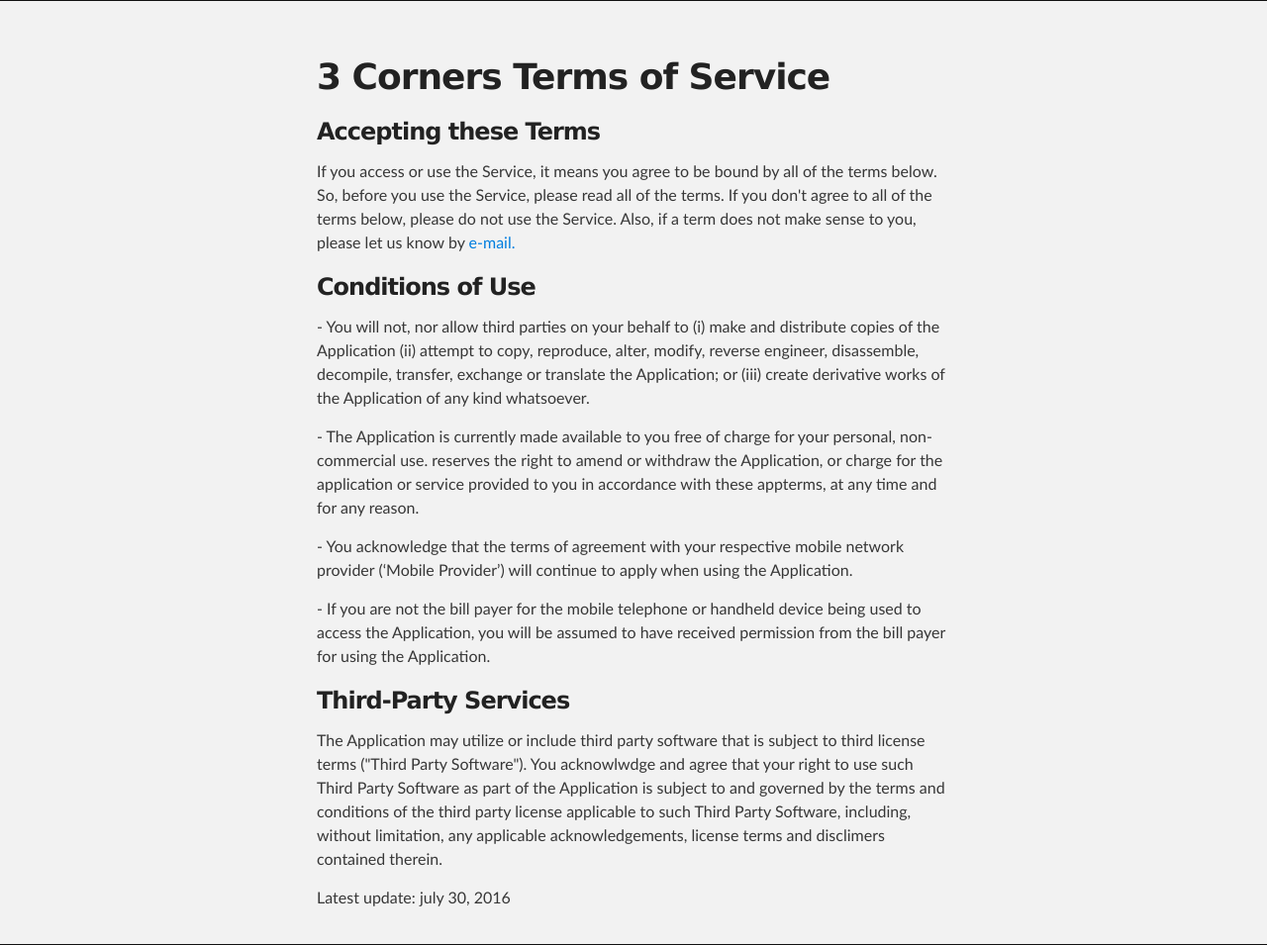
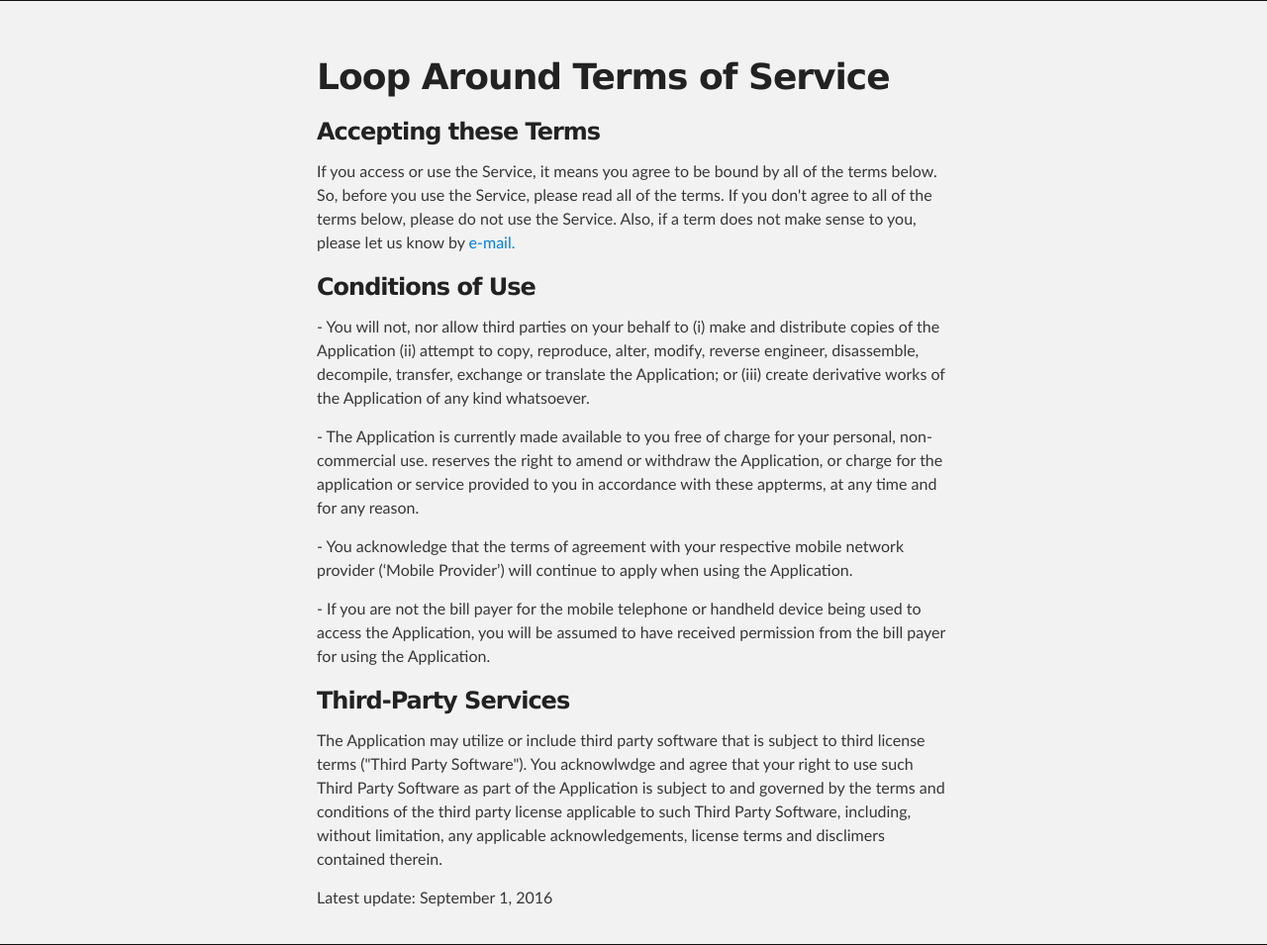
Before and after one commit to einal/3-corners.terms, a plain HTML site: page index.html in a window 1280 px wide. Shown: the whole page at 99% size. Drawn offline with Linux system fonts and the light colour scheme.

Commit message:
new release

```diff
--- a/index.html
+++ b/index.html
@@ -4,11 +4,11 @@
   <head>
     <meta charset='utf-8'>
     <meta http-equiv="X-UA-Compatible" content="chrome=1">
-    <meta name="description" content="3-corners-privacypolicy : ">
+    <meta name="description" content="loop-Around-privacypolicy : ">
 
     <link rel="stylesheet" type="text/css" media="screen" href="stylesheets/stylesheet.css">
 
-    <title>3 Corners privacypolicy</title>
+    <title>Loop Around privacypolicy</title>
   </head>
 
   <body>
@@ -19,7 +19,7 @@
       <section id="main_content" class="inner">
 
 <h1>
-3 Corners Terms of Service</h1>
+Loop Around Terms of Service</h1>
 
 <h3>
 Accepting these Terms</h3>
@@ -48,7 +48,7 @@ you will be assumed to have received permission from the bill payer for using th
    and conditions of the third party license applicable to such Third Party Software, including, without limitation, any applicable
    acknowledgements, license terms and disclimers contained therein.</p>
 
-<p>Latest update: july 30, 2016</p>
+<p>Latest update: September 1, 2016</p>
 
       </section>
     </div>
```
